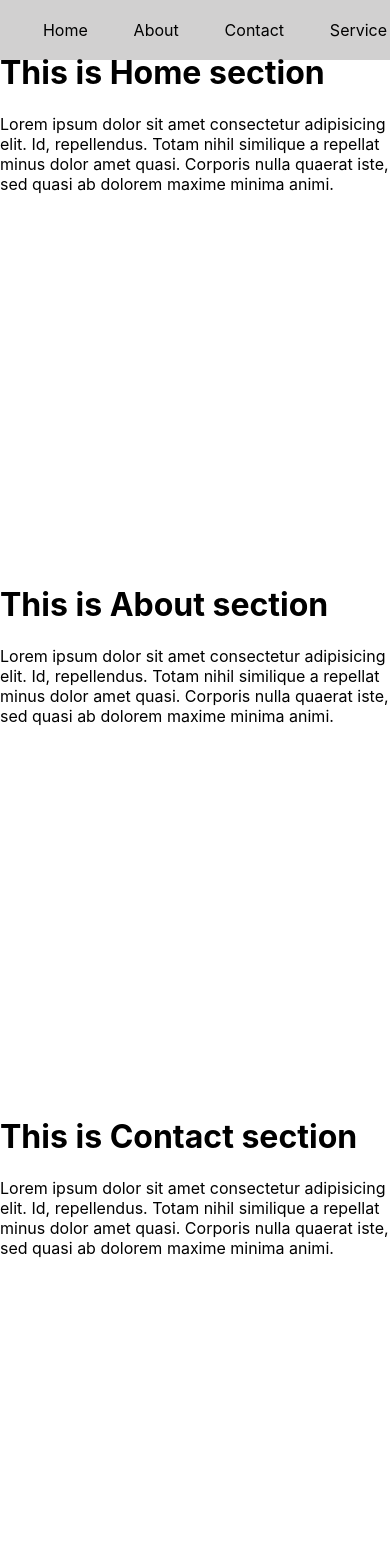
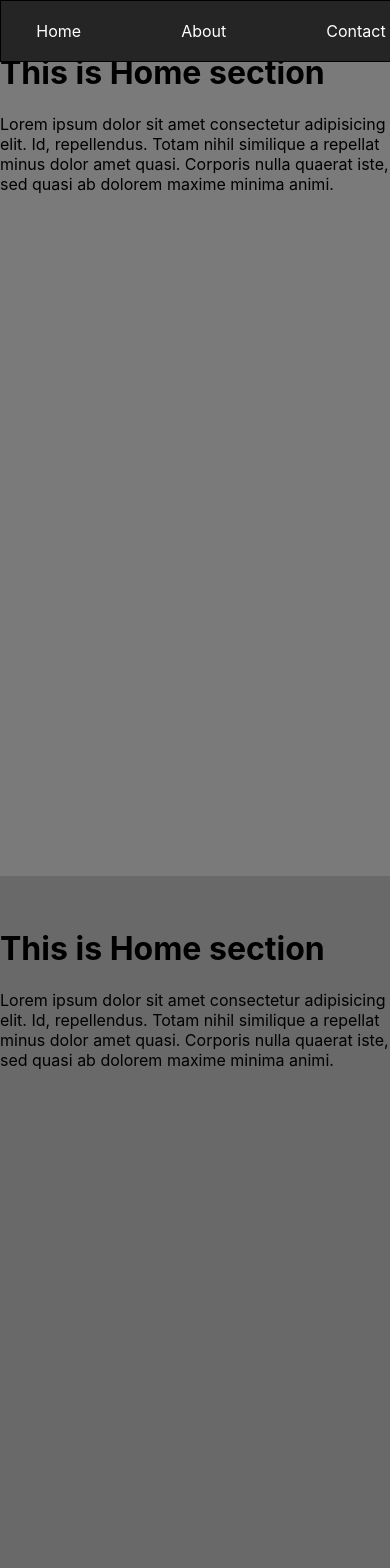
Before and after one commit to jacjanowski/gokul-wholesale, a React (Create React App) app: page / in a window 390 px wide. Shown: the top 1568 px of the page. Built offline with nearby package versions, Linux system fonts and the light colour scheme.

Commit message:
fix margins for each container. add mobile repsonsiveness wihtout margin.

```diff
--- a/src/Components/Header.css
+++ b/src/Components/Header.css
@@ -1,13 +1,26 @@
 .navbar {
   overflow: hidden;
-  background-color: rgba(117, 114, 114, 0.329);
+  background-color: rgb(37, 37, 37);
   position: fixed;
   top: 0;
   width: 100%;
   margin: 0;
-  padding: 20px;
+  padding: 15px;
   display: flex;
   list-style: none;
-  justify-content: space-around;
+  justify-content: center;
   overflow: hidden;
+  border: 1px solid black;
 }
+
+ul li:hover {
+  cursor: pointer;
+  background-color: rgba(187, 187, 187, 0.164);
+}
+
+ul li {
+
+  color: white;
+  padding: 5px 25px;
+  margin: 0 25px;
+}
--- a/src/Components/Header.js
+++ b/src/Components/Header.js
@@ -6,6 +6,7 @@ export default class Header extends Component {
   render() {
 
     return (
+
       <ul className="navbar" id="navbar">
         <li>
           <Link activeClass="active" to="home" spy={true} smooth={true}>
@@ -22,11 +23,6 @@ export default class Header extends Component {
             Contact
           </Link>
         </li>
-        <li>
-          <Link to="service" spy={true} smooth={true}>
-            Service
-          </Link>
-        </li>
       </ul>
     );
   }
--- a/src/Components/Information.css
+++ b/src/Components/Information.css
@@ -1,3 +1,26 @@
+
+
 .section {
+    height: 100vh;
     padding-top: 32px;
 }
+.container {
+    margin: 200px;
+}
+#home {
+    background-color: rgb(122, 122, 122);
+}
+
+#about {
+    background-color: dimgray;
+}
+
+#contact {
+    background-color: rgb(59, 59, 59);
+}
+
+@media only screen and (max-width: 767px) {
+    .container {
+        margin: 0;
+    }
+  }
--- a/src/Components/Information.js
+++ b/src/Components/Information.js
@@ -1,33 +1,36 @@
 import React, { Component } from "react";
-import './Information.css';
+import "./Information.css";
 
 export default class Information extends Component {
   render() {
     return (
       <>
-        <div className="section" id="home" style={{ height: 500 }}>
-          <h1>This is Home section</h1>
-          Lorem ipsum dolor sit amet consectetur adipisicing elit. Id,
-          repellendus. Totam nihil similique a repellat minus dolor amet quasi.
-          Corporis nulla quaerat iste, sed quasi ab dolorem maxime minima animi.
+        <div className="section" id="home">
+          <div className="container">
+            <h1>This is Home section</h1>
+            Lorem ipsum dolor sit amet consectetur adipisicing elit. Id,
+            repellendus. Totam nihil similique a repellat minus dolor amet
+            quasi. Corporis nulla quaerat iste, sed quasi ab dolorem maxime
+            minima animi.
+          </div>
         </div>
-        <div className="section"  id="about" style={{ height: 500 }}>
-          <h1>This is About section</h1>
-          Lorem ipsum dolor sit amet consectetur adipisicing elit. Id,
-          repellendus. Totam nihil similique a repellat minus dolor amet quasi.
-          Corporis nulla quaerat iste, sed quasi ab dolorem maxime minima animi.
+        <div className="section" id="about">
+        <div className="container">
+            <h1>This is Home section</h1>
+            Lorem ipsum dolor sit amet consectetur adipisicing elit. Id,
+            repellendus. Totam nihil similique a repellat minus dolor amet
+            quasi. Corporis nulla quaerat iste, sed quasi ab dolorem maxime
+            minima animi.
+          </div>
         </div>
-        <div className="section"  id="contact" style={{ height: 500 }}>
-          <h1>This is Contact section</h1>
-          Lorem ipsum dolor sit amet consectetur adipisicing elit. Id,
-          repellendus. Totam nihil similique a repellat minus dolor amet quasi.
-          Corporis nulla quaerat iste, sed quasi ab dolorem maxime minima animi.
-        </div>
-        <div className="section"  id="service" style={{ height: 500 }}>
-          <h1>This is Service section</h1>
-          Lorem ipsum dolor sit amet consectetur adipisicing elit. Id,
-          repellendus. Totam nihil similique a repellat minus dolor amet quasi.
-          Corporis nulla quaerat iste, sed quasi ab dolorem maxime minima animi.
+        <div className="section" id="contact">
+        <div className="container">
+            <h1>This is Home section</h1>
+            Lorem ipsum dolor sit amet consectetur adipisicing elit. Id,
+            repellendus. Totam nihil similique a repellat minus dolor amet
+            quasi. Corporis nulla quaerat iste, sed quasi ab dolorem maxime
+            minima animi.
+          </div>
         </div>
       </>
     );
```
